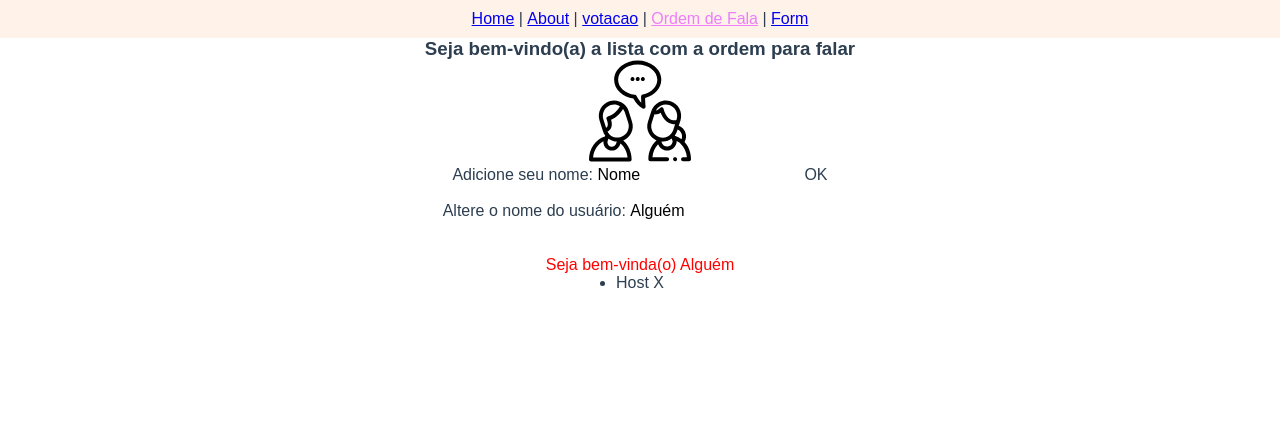
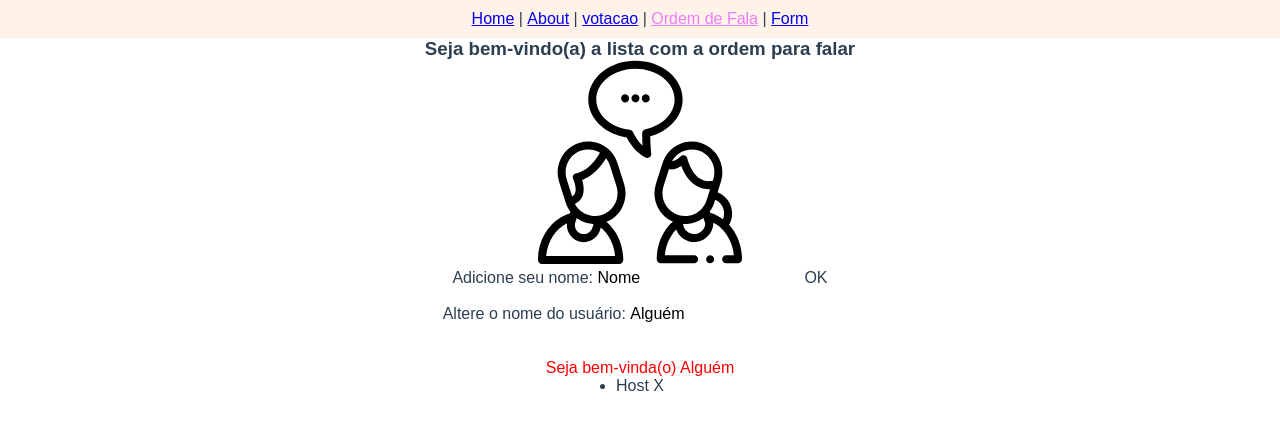
Before and after one commit to ZanezZephyrs/Garibaldo, a Vue app: page /ordemdefala in a window 1280 px wide. Shown: the top 430 px of the page. Built offline with nearby package versions, Linux system fonts and the light colour scheme.

Commit message:
Update ListaFala.vue

```diff
--- a/src/views/ListaFala.vue
+++ b/src/views/ListaFala.vue
@@ -29,7 +29,7 @@
         align-items:center;
     }
     img {
-    max-width: 15%;
+    max-width: 30%;
     display: middle;
     }
     h3{
```
